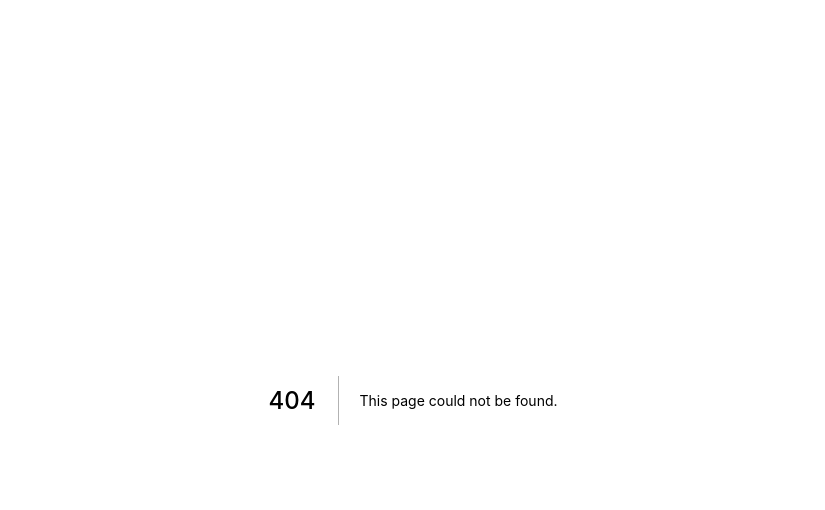
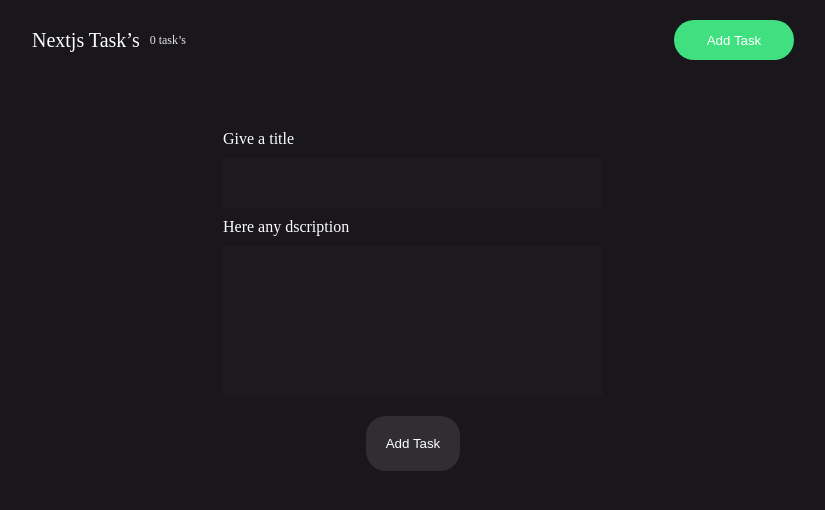
Before and after one commit to cutioluis/nextjs-crud-app-tasks, a Next.js app: page /new in a window 1280 px wide. Before the commit this address had no page. Shown: the top 510 px of the page, without its empty margins (227-1052 px from the left). Built offline with nearby package versions, Linux system fonts and the light colour scheme.

Commit message:
ADD new sections and uuid

```diff
--- a/package.json
+++ b/package.json
@@ -12,7 +12,9 @@
     "next": "11.1.2",
     "react": "17.0.2",
     "react-dom": "17.0.2",
-    "styled-components": "^5.3.1"
+    "react-icons": "^4.3.1",
+    "styled-components": "^5.3.1",
+    "uuid": "^8.3.2"
   },
   "devDependencies": {
     "eslint": "7.32.0",
--- a/src/components/Navbar.js
+++ b/src/components/Navbar.js
@@ -1,25 +1,43 @@
 import styled from "styled-components";
+import Link from "next/link";
+import { useRouter } from 'next/router'
+import { useTask } from "../context/TaskContext";
 import { SIZES, COLORS, FONTS } from "../constants/constants";
 
+
+
 const Navbar = () => {
+
+  const router = useRouter()
+
+  const handleClick = (e) => {
+    e.preventDefault();
+    router.push('/new')
+  }
+
+  const { tasks } = useTask();
   return (
     <Navgigation>
       <NavLeft>
-        <Logo>Nextjs Task’s</Logo>
-        <Tasks>3 task’s</Tasks>
+        <Link href="/" passHref>
+          <Logo>Nextjs Task’s</Logo>
+        </Link>
+        <Tasks>{tasks.length} task’s</Tasks>
       </NavLeft>
-      <Button>Add Task</Button>
+      <Button onClick={handleClick}>Add Task</Button>
     </Navgigation>
   );
 };
 
+/*--------------- Styled Components ----------------- */
+
 const Navgigation = styled.nav`
   display: flex;
+  align-items: center;
   flex-wrap: wrap;
   padding: ${SIZES.padding}px;
   margin: ${SIZES.margin};
   justify-content: space-around;
-  background-color: #1a171c;
 `;
 
 const NavLeft = styled.div`
@@ -27,7 +45,7 @@
   align-items: center;
 `;
 
-const Logo = styled.p`
+const Logo = styled.a`
   font-size: ${FONTS.logo}px;
 `;
 
@@ -40,9 +58,15 @@
 const Button = styled.button`
   border-radius: ${SIZES.borderRadius}px;
   border: none;
-  background: ${COLORS.blackSmoke};
+  background: ${COLORS.green};
   height: ${SIZES.height}px;
   width: ${SIZES.width}px;
+
+  &:hover {
+    cursor: pointer;
+    transition: 150ms;
+    background: #30c86d;
+  }
 `;
 
 export default Navbar;
--- a/src/constants/constants.js
+++ b/src/constants/constants.js
@@ -1,11 +1,14 @@
 const SIZES = {
   margin: "10",
+  marginAreas: '50',
   padding: "20",
   /* Buttons */
   height: "40",
   width: "120",
   /* Cards */
-  borderRadius: "20"
+  borderRadius: "20",
+  heightInput: "50px",
+  heightTextArea: '90px',
 };
 
 const COLORS = {
--- /dev/null
+++ b/src/context/TaskContext.js
@@ -0,0 +1,23 @@
+/* Paso 1 - Importar nuestra useContext */
+import { createContext, useContext, useState } from "react";
+import { v4 as uuid } from "uuid";
+
+export const TaskContext = createContext();
+
+/* Paso 2 - Crear nuestro provedor que provvera a nuestra aplicacion */
+export const TaskProvider = ({ children }) => {
+  const [tasks, setTasks] = useState([]);
+
+  const createTask = (title, description) => {
+    setTasks([...tasks, { title, description, id: uuid() }]);
+  };
+
+  return (
+    <TaskContext.Provider value={{ tasks, createTask }}>
+      {children}
+    </TaskContext.Provider>
+  );
+};
+
+/* Paso 3  - Crear nuestro custom hook para evitar estar exoirtado */
+export const useTask = () => useContext(TaskContext);
--- a/src/pages/_app.js
+++ b/src/pages/_app.js
@@ -1,6 +1,14 @@
+/* Paso 3 - Envolver a nuestra aplicacion para quejpueda usarla */
+import GlobalStyles from "../styles/GlobalStyles";
+import { TaskProvider } from "../context/TaskContext";
 
 function MyApp({ Component, pageProps }) {
-  return <Component {...pageProps} />
+  return (
+    <TaskProvider>
+      <GlobalStyles />
+      <Component {...pageProps} />
+    </TaskProvider>
+  );
 }
 
-export default MyApp
+export default MyApp;
--- /dev/null
+++ b/src/pages/edit/[id].js
@@ -0,0 +1,3 @@
+import NewLogin from "../new";
+
+export default NewLogin;
--- /dev/null
+++ b/src/pages/new.js
@@ -0,0 +1,113 @@
+import React, { useEffect, useState } from "react";
+import styled from "styled-components";
+import Layout from "../Layout/Layout";
+
+import { useRouter } from "next/router";
+import { useTask } from "../context/TaskContext";
+import { SIZES, COLORS } from "../constants/constants";
+
+const ContainerForm = styled.div`
+  display: flex;
+  margin: ${SIZES.marginAreas}px 0;
+  justify-content: center;
+`;
+const Form = styled.form`
+  display: flex;
+  flex-direction: column;
+`;
+
+const AlertForm = styled.p`
+  display: none;
+  color: ${COLORS.red};
+`;
+
+const Input = styled.input.attrs((props) => ({
+  type: "text",
+  size: props.size || "50px",
+}))`
+  width: 380px;
+  border: none;
+  padding: 0 20px;
+  color: ${COLORS.whiteSmoke};
+  margin: ${SIZES.margin}px 0;
+  height: ${SIZES.heightInput};
+  background-color: ${COLORS.blackSmoke};
+  height: ${(props) => props.size};
+`;
+
+const ButtonContainer = styled.div`
+  display: flex;
+  margin: ${SIZES.margin}px;
+  justify-content: center;
+
+  button {
+    cursor: pointer;
+    background-color: ${COLORS.gray};
+    border: none;
+    border-radius: 20px;
+    padding: ${SIZES.padding}px;
+  }
+`;
+
+const NewLogin = () => {
+  const { createTask } = useTask();
+  const { push, query } = useRouter();
+
+  const [task, setTask] = useState({
+    title: "",
+    description: "",
+  });
+
+  const handleChange = (e) => {
+    const { name, value } = e.target;
+    setTask({ ...task, [name]: value });
+  };
+
+  const handleSubmit = (e) => {
+    e.preventDefault();
+/*
+    push("/");  */
+    if (!query.id) {
+      createTask(task.title, task.description);
+
+    } else {
+      console.log('Updating');
+    }
+  };
+
+  useEffect(() => {
+    if (query.id) {
+    }
+  }, []);
+
+  return (
+    <>
+      <Layout>
+        <ContainerForm>
+          <Form onSubmit={handleSubmit}>
+            <AlertForm>Pls complete the inputs</AlertForm>
+
+            <span>{query.id ? "Edit this title" : "Give a title"}</span>
+            <Input onChange={handleChange} id="email" name="title" />
+
+            <span>
+              {query.id ? "Edit this dscription" : "Here any dscription"}
+            </span>
+            <Input
+              onChange={handleChange}
+              size="150px"
+              id="textarea"
+              name="description"
+            />
+
+            <ButtonContainer>
+              <button>Add Task</button>
+            </ButtonContainer>
+          </Form>
+        </ContainerForm>
+      </Layout>
+    </>
+  );
+};
+
+export default NewLogin;
--- a/src/styles/GlobalStyles.js
+++ b/src/styles/GlobalStyles.js
@@ -3,6 +3,8 @@
 
 const GlobalStyles = createGlobalStyle`
   * {
+    padding:0;
+    margin: 0;
       color: ${COLORS.white};
 
     box-sizing: border-box;
@@ -14,9 +16,6 @@
     scroll-behavior: smooth;
   }
   body {
-    padding:0;
-    margin: 0;
-
     background-color: ${COLORS.black};
     text-rendering: optimizeLegibility;
     overflow-x: hidden;
```
Also changed, not shown: src/components/EmptyTasks.js (added, +27 -0 lines), src/pages/index.js (+92 -3 lines), 1 other file (tests, documents, lock files or other folders).
